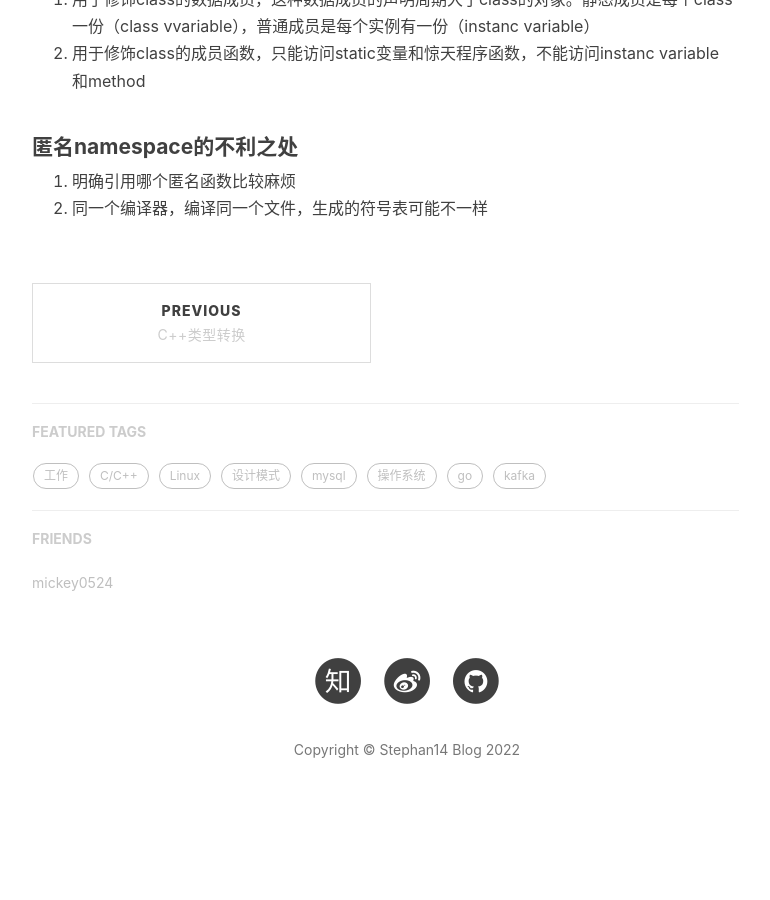
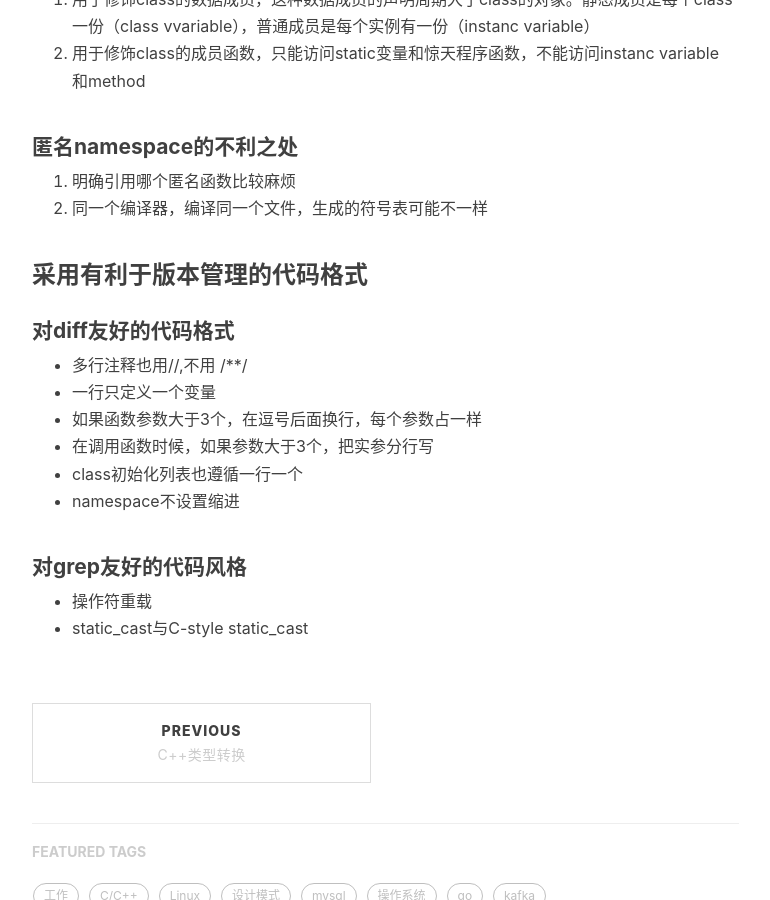
Before and after one commit to Stephan14/Stephan14.github.io, a Jekyll site: the page built from _posts/2021-09-04-linux-multithreaded-server-programming.markdown, in a window 1280 px wide and 900 px high, scrolled down 13303 px. Shown: the whole window, without its empty margins (233-1003 px from the left). Built offline with Jekyll 4.4.1, drawn with Linux system fonts in a browser that asks for light colours; nearby versions of some CDN libraries; comment, search, counter and statistics services are not loaded; before the commit the page ends 14157 px from its top, so only the background shows below that.

Commit message:
C++ 经验谈 Part3

```diff
--- a/_posts/2021-09-04-linux-multithreaded-server-programming.markdown
+++ b/_posts/2021-09-04-linux-multithreaded-server-programming.markdown
@@ -408,3 +408,18 @@ extern "C" int connect(int sockfd, const struct sockaddr *addr, socklen_t addrle
 
 1. 明确引用哪个匿名函数比较麻烦
 2. 同一个编译器，编译同一个文件，生成的符号表可能不一样
+
+### 采用有利于版本管理的代码格式
+
+#### 对diff友好的代码格式
+- 多行注释也用//,不用 /**/
+- 一行只定义一个变量
+- 如果函数参数大于3个，在逗号后面换行，每个参数占一样
+- 在调用函数时候，如果参数大于3个，把实参分行写
+- class初始化列表也遵循一行一个
+- namespace不设置缩进
+
+
+#### 对grep友好的代码风格
+- 操作符重载
+- static_cast与C-style static_cast
```
